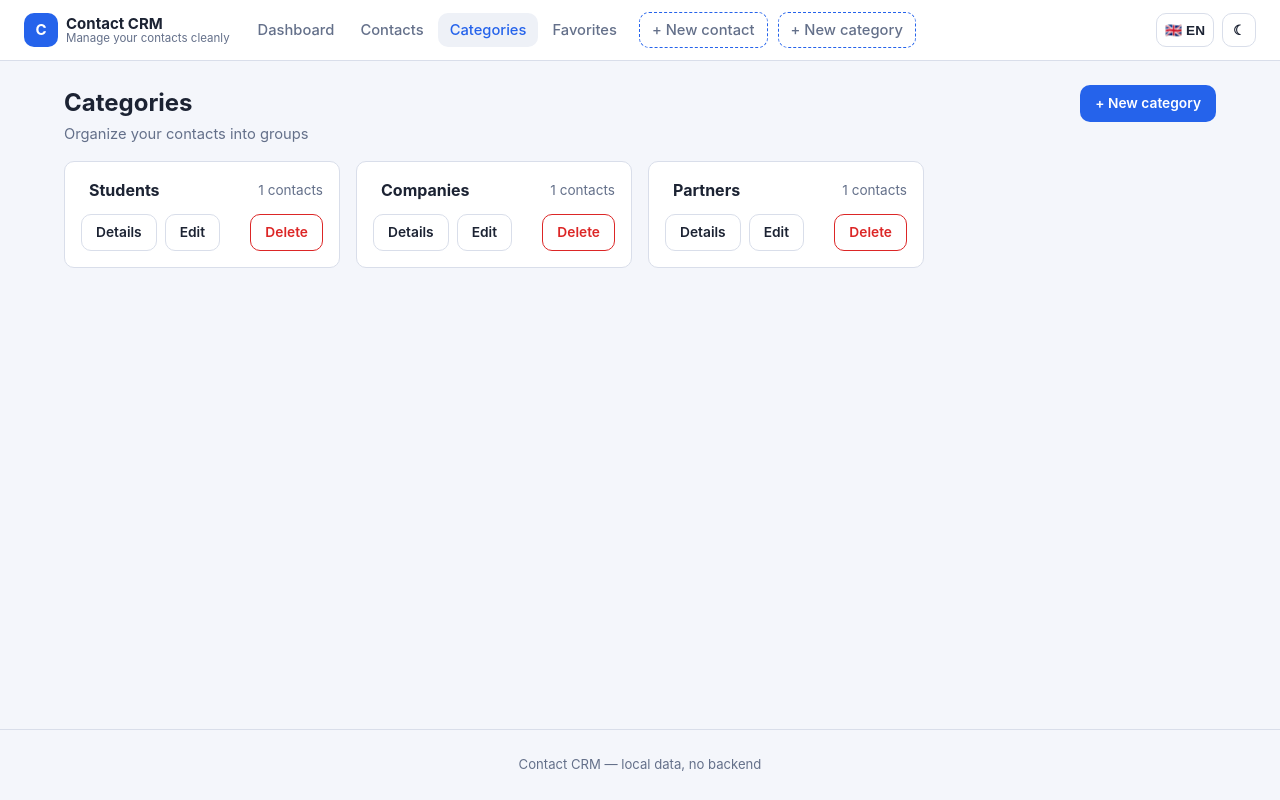
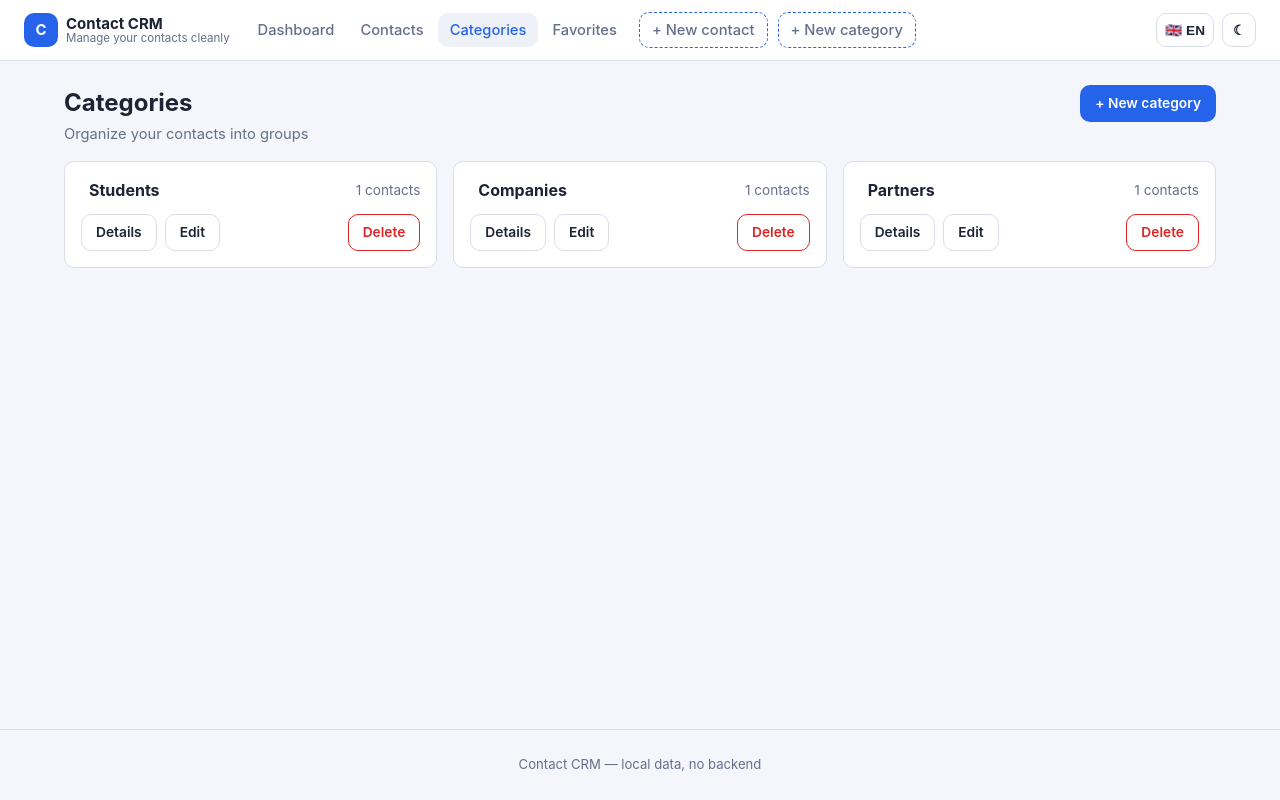
Before and after one commit to lbosturban/contact-crm, an Angular app: page /categories in a window 1280 px wide. Built offline with nearby package versions, Linux system fonts and the light colour scheme.

Commit message:
fix: keep category card actions on one line in French
Widen the minimum card width so the longer FR labels
(Détails/Modifier/Supprimer) fit side by side and prevent
mid-label wrapping with white-space: nowrap.

Generated by Mistral Vibe.
Co-Authored-By: Mistral Vibe <vibe@mistral.ai>

```diff
--- a/src/app/features/categories/category-list/category-list.css
+++ b/src/app/features/categories/category-list/category-list.css
@@ -1,6 +1,8 @@
 .category-grid {
   display: grid;
-  grid-template-columns: repeat(auto-fill, minmax(260px, 1fr));
+  /* Wide enough for the French action labels (Détails/Modifier/Supprimer)
+     to stay on one line inside a card. */
+  grid-template-columns: repeat(auto-fill, minmax(310px, 1fr));
   gap: var(--space-4);
 }
 
@@ -44,6 +46,12 @@
   gap: var(--space-2);
 }
 
+/* Keep each action on a single line; delete stays pushed to the right
+   and only wraps as a whole row when the card is truly narrow. */
+.category-actions .btn {
+  white-space: nowrap;
+}
+
 .category-actions .btn-danger {
   margin-left: auto;
 }
```
